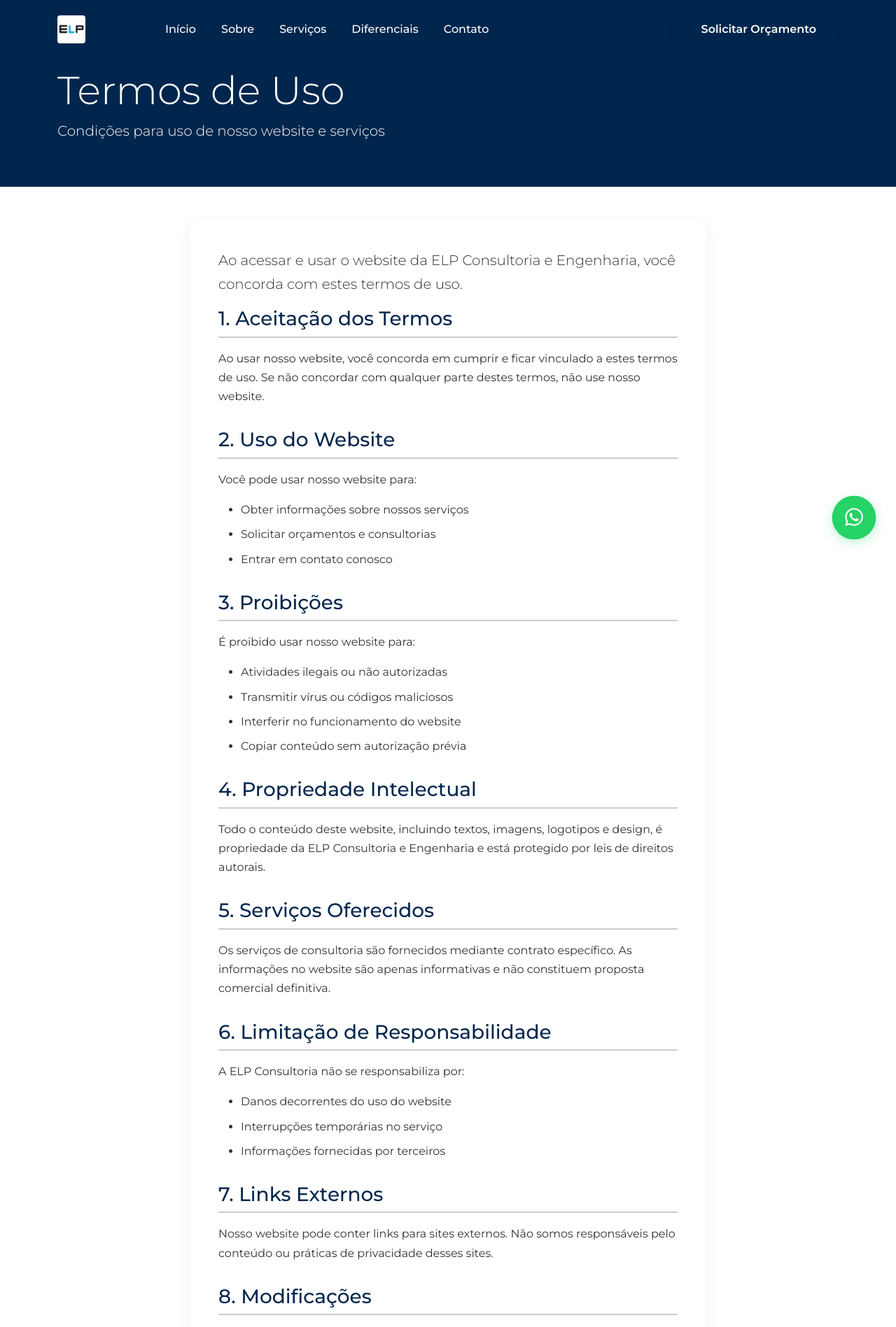
After one commit to lsfrenzel/elp_landingpage, a Flask app: page /termos-uso in a window 1280 px wide. The commit adds this page. Shown: the top 1897 px of the page at 70% size. Run offline with Flask 3, Linux system fonts and the light colour scheme.

Commit message:
Update website with new policy pages, a WhatsApp button, and adjusted copyright year
Add pages for Privacy Policy and Terms of Use, a floating WhatsApp button, update the LinkedIn link, remove Instagram and Facebook links, set copyright to 2025, use placeholder images for testimonials, and add images to service descriptions.

Replit-Commit-Author: Agent
Replit-Commit-Session-Id: 33b914ad-70b8-40f7-9015-2cc7629b83f6
Replit-Commit-Checkpoint-Type: full_checkpoint
Replit-Commit-Screenshot-Url: https://storage.googleapis.com/screenshot-production-us-central1/463721e8-c30e-4710-8f27-8c6781123f23/33b914ad-70b8-40f7-9015-2cc7629b83f6/O3AWZ4J

```diff
--- a/app.py
+++ b/app.py
@@ -44,6 +44,16 @@ def contato():
     """Contact page"""
     return render_template('contato.html')
 
+@app.route('/politica-privacidade')
+def politica_privacidade():
+    """Privacy Policy page"""
+    return render_template('politica_privacidade.html')
+
+@app.route('/termos-uso')
+def termos_uso():
+    """Terms of Use page"""
+    return render_template('termos_uso.html')
+
 @app.route('/contact', methods=['POST'])
 def contact():
     """Handle contact form submission"""
--- a/static/css/style.css
+++ b/static/css/style.css
@@ -646,6 +646,98 @@ body.loaded {
     box-shadow: 0 8px 20px rgba(40, 167, 69, 0.3);
 }
 
+/* WhatsApp Float Button */
+.whatsapp-float {
+    position: fixed;
+    bottom: 30px;
+    right: 30px;
+    z-index: 1000;
+    width: 60px;
+    height: 60px;
+    background-color: #25d366;
+    border-radius: 50%;
+    display: flex;
+    align-items: center;
+    justify-content: center;
+    color: white;
+    font-size: 28px;
+    text-decoration: none;
+    box-shadow: 0 4px 15px rgba(37, 211, 102, 0.3);
+    transition: all 0.3s ease;
+    animation: pulse 2s infinite;
+}
+
+.whatsapp-float:hover {
+    background-color: #128c7e;
+    color: white;
+    transform: scale(1.1);
+    box-shadow: 0 8px 25px rgba(37, 211, 102, 0.5);
+    text-decoration: none;
+}
+
+.whatsapp-float:focus {
+    outline: none;
+    box-shadow: 0 0 0 3px rgba(37, 211, 102, 0.3);
+}
+
+@media (max-width: 768px) {
+    .whatsapp-float {
+        bottom: 20px;
+        right: 20px;
+        width: 50px;
+        height: 50px;
+        font-size: 24px;
+    }
+}
+
+/* Content card for policy pages */
+.content-card {
+    background: var(--white);
+    padding: 2.5rem;
+    border-radius: 15px;
+    box-shadow: 0 5px 20px rgba(0, 38, 77, 0.08);
+    line-height: 1.7;
+}
+
+.content-card h3 {
+    color: var(--primary-blue);
+    margin-top: 2rem;
+    margin-bottom: 1rem;
+    border-bottom: 2px solid var(--cement-gray);
+    padding-bottom: 0.5rem;
+}
+
+.content-card h3:first-of-type {
+    margin-top: 1rem;
+}
+
+.content-card ul {
+    margin-bottom: 1.5rem;
+}
+
+.content-card ul li {
+    margin-bottom: 0.5rem;
+}
+
+/* Service images */
+.service-image {
+    width: 100%;
+    height: 200px;
+    object-fit: cover;
+    border-radius: 10px;
+    margin-bottom: 1.5rem;
+}
+
+/* Testimonial photos */
+.testimonial-photo {
+    width: 80px;
+    height: 80px;
+    border-radius: 50%;
+    object-fit: cover;
+    border: 3px solid var(--primary-blue);
+    margin: 0 auto;
+}
+
 /* Custom Animations */
 @keyframes fadeInUp {
     from {
--- a/templates/base.html
+++ b/templates/base.html
@@ -94,19 +94,17 @@
                 <div class="col-lg-3 col-md-6">
                     <h6>Políticas</h6>
                     <ul class="footer-links">
-                        <li><a href="#">Política de Privacidade</a></li>
-                        <li><a href="#">Termos de Uso</a></li>
+                        <li><a href="{{ url_for('politica_privacidade') }}">Política de Privacidade</a></li>
+                        <li><a href="{{ url_for('termos_uso') }}">Termos de Uso</a></li>
                     </ul>
                     <div class="social-links mt-3">
-                        <a href="#" class="social-link"><i class="fab fa-linkedin"></i></a>
-                        <a href="#" class="social-link"><i class="fab fa-instagram"></i></a>
-                        <a href="#" class="social-link"><i class="fab fa-facebook"></i></a>
+                        <a href="https://www.linkedin.com/company/elp-consultoria/" target="_blank" class="social-link"><i class="fab fa-linkedin"></i></a>
                     </div>
                 </div>
             </div>
             <hr class="my-4">
             <div class="text-center">
-                <p class="mb-0">&copy; 2024 ELP Consultoria e Engenharia. Todos os direitos reservados.</p>
+                <p class="mb-0">&copy; 2025 ELP Consultoria e Engenharia. Todos os direitos reservados.</p>
             </div>
         </div>
     </footer>
@@ -114,6 +112,12 @@
     <!-- Bootstrap JS -->
     <script src="https://cdn.jsdelivr.net/npm/bootstrap@5.3.0/dist/js/bootstrap.bundle.min.js"></script>
 
+    <!-- WhatsApp Float Button -->
+    <a href="https://wa.me/5511999999999?text=Olá! Gostaria de mais informações sobre os serviços da ELP Consultoria."
+       class="whatsapp-float" target="_blank" aria-label="WhatsApp">
+        <i class="fab fa-whatsapp"></i>
+    </a>
+
     <!-- Custom JS -->
     <script src="{{ url_for('static', filename='js/main.js') }}"></script>
 </body>
--- a/templates/diferenciais.html
+++ b/templates/diferenciais.html
@@ -113,6 +113,7 @@
             <div class="row">
                 <div class="col-lg-4 mb-4">
                     <div class="testimonial-card text-center">
+                        <img src="https://images.unsplash.com/photo-1494790108755-2616b612b786?ixlib=rb-4.0.3&auto=format&fit=crop&w=400&q=80" alt="Ana Silva" class="testimonial-photo mb-3">
                         <i class="fas fa-quote-left text-primary mb-3" style="font-size: 2rem;"></i>
                         <p>"Trabalho excepcional! A ELP nos ajudou a resolver problemas complexos em nossa fachada com soluções inovadoras e eficazes."</p>
                         <div class="mt-3">
@@ -123,6 +124,7 @@
                 </div>
                 <div class="col-lg-4 mb-4">
                     <div class="testimonial-card text-center">
+                        <img src="https://images.unsplash.com/photo-1472099645785-5658abf4ff4e?ixlib=rb-4.0.3&auto=format&fit=crop&w=400&q=80" alt="Carlos Mendes" class="testimonial-photo mb-3">
                         <i class="fas fa-quote-left text-primary mb-3" style="font-size: 2rem;"></i>
                         <p>"Profissionais altamente qualificados. O acompanhamento técnico foi fundamental para o sucesso do nosso empreendimento."</p>
                         <div class="mt-3">
@@ -133,6 +135,7 @@
                 </div>
                 <div class="col-lg-4 mb-4">
                     <div class="testimonial-card text-center">
+                        <img src="https://images.unsplash.com/photo-1580489944761-15a19d654956?ixlib=rb-4.0.3&auto=format&fit=crop&w=400&q=80" alt="Maria Santos" class="testimonial-photo mb-3">
                         <i class="fas fa-quote-left text-primary mb-3" style="font-size: 2rem;"></i>
                         <p>"Atendimento personalizado e soluções sob medida. Recomendo a ELP para qualquer projeto que exija excelência técnica."</p>
                         <div class="mt-3">
--- a/templates/servicos.html
+++ b/templates/servicos.html
@@ -21,6 +21,7 @@
             <div class="row g-4">
                 <div class="col-lg-4 col-md-6">
                     <div class="service-card h-100">
+                        <img src="https://images.unsplash.com/photo-1503387762-592deb58ef4e?ixlib=rb-4.0.3&auto=format&fit=crop&w=800&q=80" alt="Acompanhamento Técnico de Obras" class="service-image">
                         <i class="fas fa-hard-hat service-icon"></i>
                         <h4>Acompanhamento Técnico de Obras</h4>
                         <p>Supervisão técnica especializada durante todas as fases da construção, garantindo conformidade com normas e especificações técnicas.</p>
@@ -33,6 +34,7 @@
                 </div>
                 <div class="col-lg-4 col-md-6">
                     <div class="service-card h-100">
+                        <img src="https://images.unsplash.com/photo-1507003211169-0a1dd7228f2d?ixlib=rb-4.0.3&auto=format&fit=crop&w=800&q=80" alt="Treinamento de Equipes" class="service-image">
                         <i class="fas fa-chalkboard-teacher service-icon"></i>
                         <h4>Treinamento de Equipes</h4>
                         <p>Capacitação técnica de profissionais em aplicação de revestimentos cimentícios e melhores práticas em fachadas.</p>
@@ -45,6 +47,7 @@
                 </div>
                 <div class="col-lg-4 col-md-6">
                     <div class="service-card h-100">
+                        <img src="https://images.unsplash.com/photo-1486406146926-c627a92ad1ab?ixlib=rb-4.0.3&auto=format&fit=crop&w=800&q=80" alt="Vistorias em Fachadas" class="service-image">
                         <i class="fas fa-search service-icon"></i>
                         <h4>Vistorias em Fachadas</h4>
                         <p>Inspeções técnicas detalhadas para identificação de problemas e elaboração de laudos técnicos especializados.</p>
@@ -57,6 +60,7 @@
                 </div>
                 <div class="col-lg-4 col-md-6">
                     <div class="service-card h-100">
+                        <img src="https://images.unsplash.com/photo-1504307651254-35680f356dfd?ixlib=rb-4.0.3&auto=format&fit=crop&w=800&q=80" alt="Manutenção e Restauração" class="service-image">
                         <i class="fas fa-tools service-icon"></i>
                         <h4>Consultoria em Manutenção e Restauração</h4>
                         <p>Orientação técnica para manutenção preventiva e corretiva de fachadas e sistemas cimentícios.</p>
@@ -69,6 +73,7 @@
                 </div>
                 <div class="col-lg-4 col-md-6">
                     <div class="service-card h-100">
+                        <img src="https://images.unsplash.com/photo-1541976590-713941681591?ixlib=rb-4.0.3&auto=format&fit=crop&w=800&q=80" alt="Apoio a Construtoras" class="service-image">
                         <i class="fas fa-building service-icon"></i>
                         <h4>Apoio a Construtoras e Incorporadoras</h4>
                         <p>Suporte técnico especializado para empresas do setor, desde o planejamento até a execução de projetos.</p>
@@ -81,6 +86,7 @@
                 </div>
                 <div class="col-lg-4 col-md-6">
                     <div class="service-card h-100">
+                        <img src="https://images.unsplash.com/photo-1454165804606-c3d57bc86b40?ixlib=rb-4.0.3&auto=format&fit=crop&w=800&q=80" alt="Análise de Conformidade" class="service-image">
                         <i class="fas fa-clipboard-check service-icon"></i>
                         <h4>Análise de Conformidade</h4>
                         <p>Verificação de conformidade com normas técnicas e especificações de projeto para garantir qualidade.</p>
--- /dev/null
+++ b/templates/termos_uso.html
@@ -0,0 +1,78 @@
+{% extends "base.html" %}
+
+{% block title %}Termos de Uso - ELP Consultoria e Engenharia{% endblock %}
+
+{% block content %}
+    <!-- Page Header -->
+    <section class="py-5 mt-5 bg-primary text-white">
+        <div class="container">
+            <div class="row">
+                <div class="col-12">
+                    <h1 class="display-4 text-white">Termos de Uso</h1>
+                    <p class="lead">Condições para uso de nosso website e serviços</p>
+                </div>
+            </div>
+        </div>
+    </section>
+
+    <!-- Terms Content -->
+    <section class="py-5">
+        <div class="container">
+            <div class="row">
+                <div class="col-lg-8 mx-auto">
+                    <div class="content-card">
+                        <p class="lead">Ao acessar e usar o website da ELP Consultoria e Engenharia, você concorda com estes termos de uso.</p>
+
+                        <h3>1. Aceitação dos Termos</h3>
+                        <p>Ao usar nosso website, você concorda em cumprir e ficar vinculado a estes termos de uso. Se não concordar com qualquer parte destes termos, não use nosso website.</p>
+
+                        <h3>2. Uso do Website</h3>
+                        <p>Você pode usar nosso website para:</p>
+                        <ul>
+                            <li>Obter informações sobre nossos serviços</li>
+                            <li>Solicitar orçamentos e consultorias</li>
+                            <li>Entrar em contato conosco</li>
+                        </ul>
+
+                        <h3>3. Proibições</h3>
+                        <p>É proibido usar nosso website para:</p>
+                        <ul>
+                            <li>Atividades ilegais ou não autorizadas</li>
+                            <li>Transmitir vírus ou códigos maliciosos</li>
+                            <li>Interferir no funcionamento do website</li>
+                            <li>Copiar conteúdo sem autorização prévia</li>
+                        </ul>
+
+                        <h3>4. Propriedade Intelectual</h3>
+                        <p>Todo o conteúdo deste website, incluindo textos, imagens, logotipos e design, é propriedade da ELP Consultoria e Engenharia e está protegido por leis de direitos autorais.</p>
+
+                        <h3>5. Serviços Oferecidos</h3>
+                        <p>Os serviços de consultoria são fornecidos mediante contrato específico. As informações no website são apenas informativas e não constituem proposta comercial definitiva.</p>
+
+                        <h3>6. Limitação de Responsabilidade</h3>
+                        <p>A ELP Consultoria não se responsabiliza por:</p>
+                        <ul>
+                            <li>Danos decorrentes do uso do website</li>
+                            <li>Interrupções temporárias no serviço</li>
+                            <li>Informações fornecidas por terceiros</li>
+                        </ul>
+
+                        <h3>7. Links Externos</h3>
+                        <p>Nosso website pode conter links para sites externos. Não somos responsáveis pelo conteúdo ou práticas de privacidade desses sites.</p>
+
+                        <h3>8. Modificações</h3>
+                        <p>Reservamo-nos o direito de modificar estes termos a qualquer momento. As alterações entram em vigor imediatamente após a publicação.</p>
+
+                        <h3>9. Lei Aplicável</h3>
+                        <p>Estes termos são regidos pelas leis brasileiras. Qualquer disputa será resolvida no foro da comarca de São Paulo/SP.</p>
+
+                        <h3>10. Contato</h3>
+                        <p>Para dúvidas sobre estes termos, entre em contato através de nossa <a href="{{ url_for('contato') }}">página de contato</a>.</p>
+
+                        <p><strong>Última atualização:</strong> Janeiro de 2025</p>
+                    </div>
+                </div>
+            </div>
+        </div>
+    </section>
+{% endblock %}
```
Also changed, not shown: templates/politica_privacidade.html (added, +73 -0 lines).
